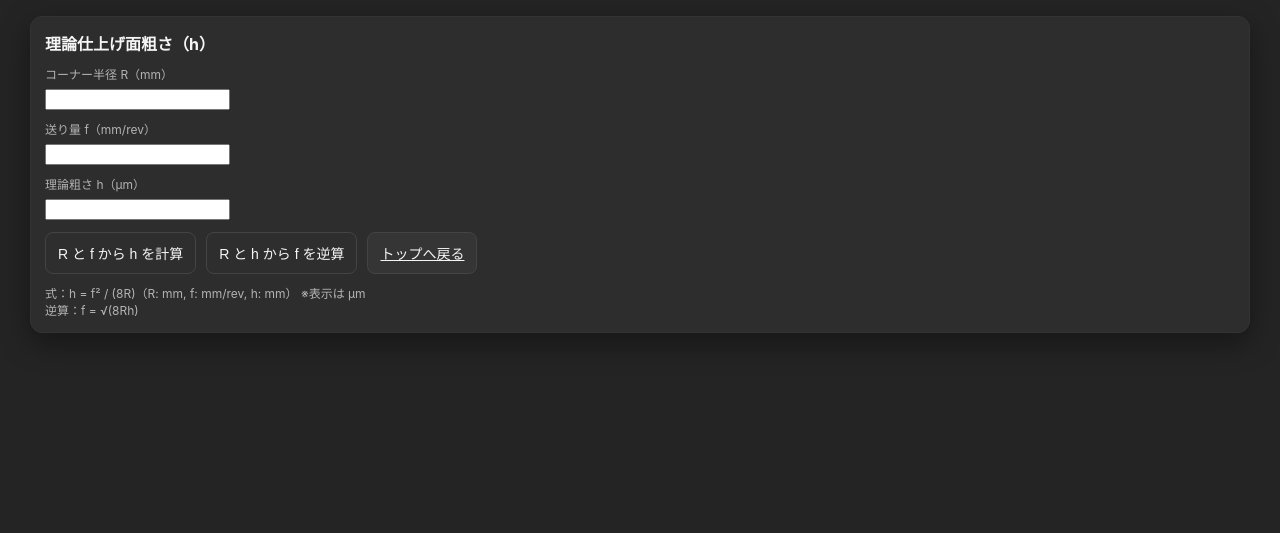
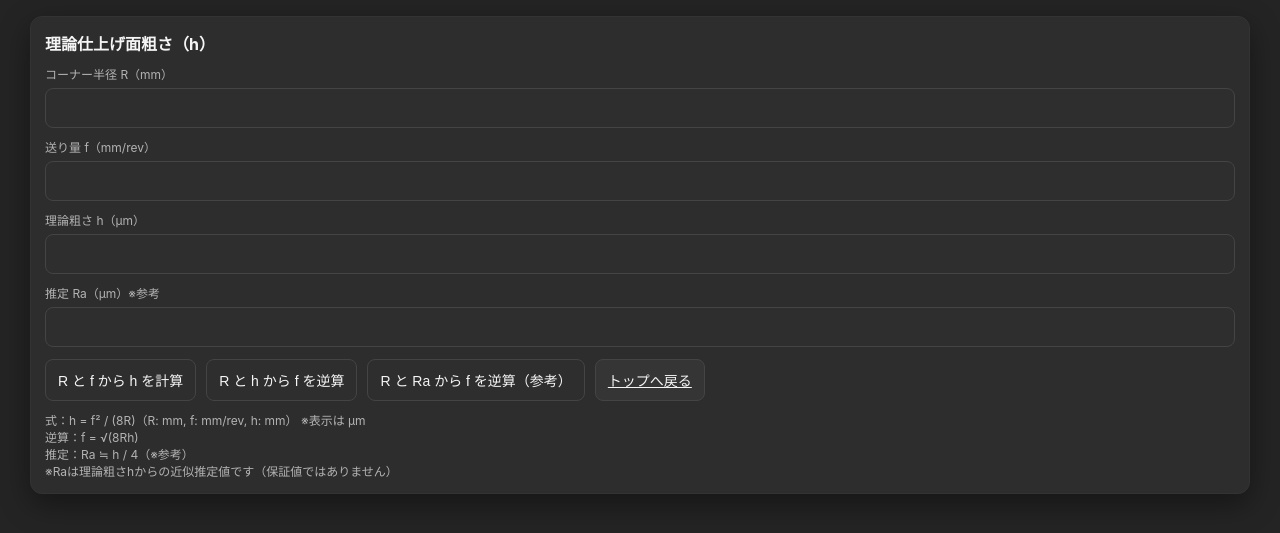
Before and after one commit to m1tkd23-lang/machining-condition-calculator, a Flask app: page /calc/surface-roughness in a window 1280 px wide. Shown: the part 82-615 px from the top of the page. Run offline with Flask 3, Linux system fonts and the light colour scheme.

Commit message:
ページ更新

```diff
--- a/web/js/calculators/surface_roughness.js
+++ b/web/js/calculators/surface_roughness.js
@@ -1,6 +1,15 @@
+// web/js/calculators/surface_roughness.js
+
 // 理論仕上げ面粗さ（カスプ高さ）
 // h_mm = f_mmrev^2 / (8 * R_mm)
 // f_mmrev = sqrt(8 * R_mm * h_mm)
+//
+// 追加：推定Ra（参考）
+// Ra_um ≒ h_um / 4
+//
+// 追加：R(mm) と Ra(µm) から f(mm/rev) を逆算（参考）
+// Ra ≒ h/4 → h ≒ 4Ra
+// f = sqrt(8 R h)
 
 (function (global) {
     function isFiniteNumber(x) {
@@ -21,8 +30,27 @@
         return f_mmrev;
     }
 
+    // h(µm) → Ra(µm) 推定（参考）
+    function estimateRaFromH(h_um) {
+        if (!isFiniteNumber(h_um)) return null;
+        if (h_um <= 0) return null;
+        return h_um / 4;
+    }
+
+    // R(mm) と Ra(µm) から f(mm/rev) 逆算（参考）
+    function calcFFromRAndRa(R_mm, Ra_um) {
+        if (!isFiniteNumber(R_mm) || !isFiniteNumber(Ra_um)) return null;
+        if (R_mm <= 0 || Ra_um <= 0) return null;
+
+        const h_mm = (4 * Ra_um) / 1000.0; // µm → mm
+        const f_mmrev = Math.sqrt(8 * R_mm * h_mm);
+        return f_mmrev;
+    }
+
     global.SurfaceRoughness = {
         calcHFromRAndF,
         calcFFromRAndH,
+        estimateRaFromH,
+        calcFFromRAndRa,
     };
 })(window);
--- a/web/templates/calculators/surface_roughness.html
+++ b/web/templates/calculators/surface_roughness.html
@@ -1,5 +1,4 @@
-<!--web/templates/calculators/surface_roughness.html-->
-
+<!-- web/templates/calculators/surface_roughness.html -->
 {% extends "base.html" %}
 {% set title = "理論仕上げ面粗さ（h）- 加工条件 電卓" %}
 
@@ -10,30 +9,39 @@
     <div class="grid">
         <label class="field">
             <span>コーナー半径 R（mm）</span>
-            <input id="r_mm" ... readonly data-numpad="decimal">
+            <input id="r_mm" type="number" step="0.001" inputmode="decimal" readonly data-numpad="decimal">
         </label>
 
         <label class="field">
             <span>送り量 f（mm/rev）</span>
-            <input id="f_mmrev" ... readonly data-numpad="decimal">
+            <input id="f_mmrev" type="number" step="0.001" inputmode="decimal" readonly data-numpad="decimal">
         </label>
 
         <label class="field">
             <span>理論粗さ h（µm）</span>
-            <input id="h_um" ... readonly data-numpad="decimal">
+            <input id="h_um" type="number" step="0.1" inputmode="decimal" readonly data-numpad="decimal">
+        </label>
+
+        <label class="field">
+            <span>推定 Ra（µm）※参考</span>
+            <input id="ra_um" type="number" step="0.001" inputmode="decimal" readonly data-numpad="decimal">
         </label>
     </div>
 
     <div class="row">
         <button id="btn_calc_h" class="btn">R と f から h を計算</button>
         <button id="btn_calc_f" class="btn">R と h から f を逆算</button>
+        <button id="btn_calc_f_from_ra" class="btn">R と Ra から f を逆算（参考）</button>
         <a class="btn btn-sub" href="/">トップへ戻る</a>
     </div>
 
     <div id="msg" class="msg" aria-live="polite"></div>
+
     <div class="note">
         式：h = f² / (8R)（R: mm, f: mm/rev, h: mm） ※表示は µm<br>
-        逆算：f = √(8Rh)
+        逆算：f = √(8Rh)<br>
+        推定：Ra ≒ h / 4（※参考）<br>
+        ※Raは理論粗さhからの近似推定値です（保証値ではありません）
     </div>
 </section>
 {% endblock %}
```
